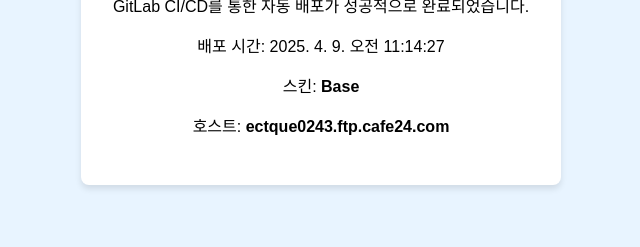
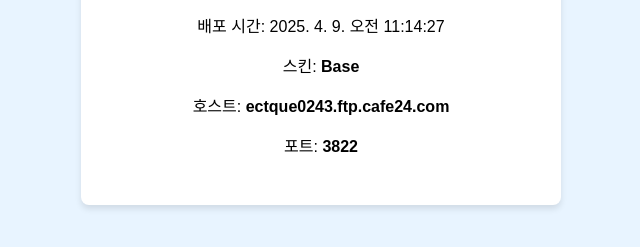
Before and after one commit to jhhwang53/smart-design-hub-v1, a website: page public/skin1/test.html in a window 1280 px wide. Shown: the part 371-618 px from the top of the page, without its empty margins (319-959 px from the left). Drawn offline with Linux system fonts and the light colour scheme.

```diff
--- a/public/skin1/test.html
+++ b/public/skin1/test.html
@@ -33,6 +33,7 @@
         <p>배포 시간: <span id="timestamp"></span></p>
         <p>스킨: <strong>Base</strong></p>
         <p>호스트: <strong>ectque0243.ftp.cafe24.com</strong></p>
+        <p>포트: <strong>3822</strong></p>
     </div>
 
     <script>
```
Also changed, not shown: .github/workflows/deploy.yml.
